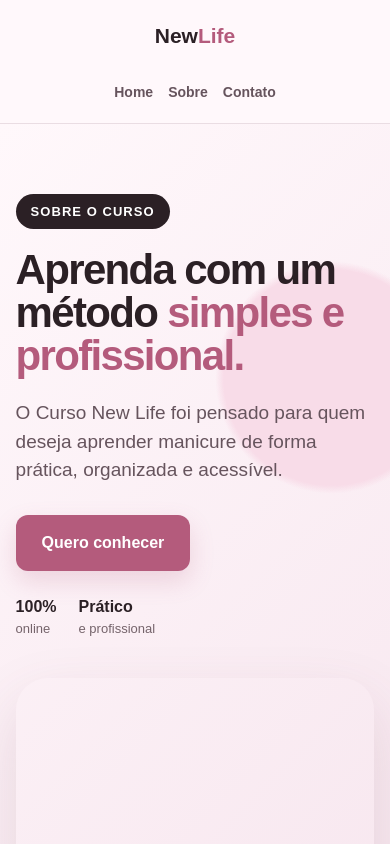
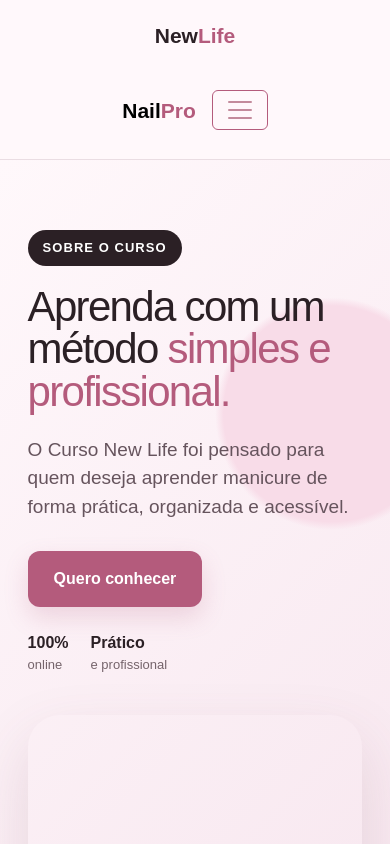
Before and after one commit to quetsiaksilva/site-curso-manicure, a plain HTML site: page sobre.html in a window 390 px wide. Shown: the top 844 px of the page. Drawn offline with nearby package versions, Linux system fonts and the light colour scheme.

Commit message:
adiciona recursos bootstrap

```diff
--- a/sobre.html
+++ b/sobre.html
@@ -7,6 +7,8 @@
     <meta name="description" content="Curso New Life de manicure profissional.">
 
     <title>Curso New Life | Sobre</title>
+
+    <link href="https://cdn.jsdelivr.net/npm/bootstrap@5.3.3/dist/css/bootstrap.min.css" rel="stylesheet">
 
     <link rel="stylesheet" href="style.css">
 </head>
@@ -20,11 +22,32 @@
                 New<span>Life</span>
             </a>
 
-            <nav class="nav" aria-label="Navegação principal">
-                <a href="index.html">Home</a>
-                <a href="sobre.html">Sobre</a>
-                <a href="contato.html">Contato</a>
-            </nav>
+            <nav class="navbar navbar-expand-md" aria-label="Navegação principal">
+
+    <a href="index.html" class="logo navbar-brand">
+        Nail<span>Pro</span>
+    </a>
+
+    <button
+        class="navbar-toggler"
+        type="button"
+        data-bs-toggle="collapse"
+        data-bs-target="#menuPrincipal"
+        aria-controls="menuPrincipal"
+        aria-expanded="false"
+        aria-label="Abrir menu">
+        <span class="navbar-toggler-icon"></span>
+    </button>
+
+    <div class="collapse navbar-collapse" id="menuPrincipal">
+        <div class="navbar-nav ms-auto">
+            <a class="nav-link" href="index.html">Home</a>
+            <a class="nav-link" href="sobre.html">Sobre</a>
+            <a class="nav-link" href="contato.html">Contato</a>
+        </div>
+    </div>
+
+</nav>
 
         </div>
     </header>
@@ -260,6 +283,8 @@
 
     </footer>
 
+    <script src="https://cdn.jsdelivr.net/npm/bootstrap@5.3.3/dist/js/bootstrap.bundle.min.js"></script>
+
 </body>
 
 </html>
--- a/style.css
+++ b/style.css
@@ -351,3 +351,19 @@ form.card textarea{
         text-align:center
     }
 }
+.navbar-toggler {
+    border-color: #b45b7c;
+}
+
+.navbar-toggler-icon {
+    filter: invert(42%) sepia(25%) saturate(700%) hue-rotate(290deg);
+}
+
+.navbar-nav .nav-link {
+    color: #66545d;
+    font-weight: 700;
+}
+
+.navbar-nav .nav-link:hover {
+    color: #b45b7c;
+}
```
Also changed, not shown: contato.html (+29 -5 lines), index.html (+35 -6 lines).
